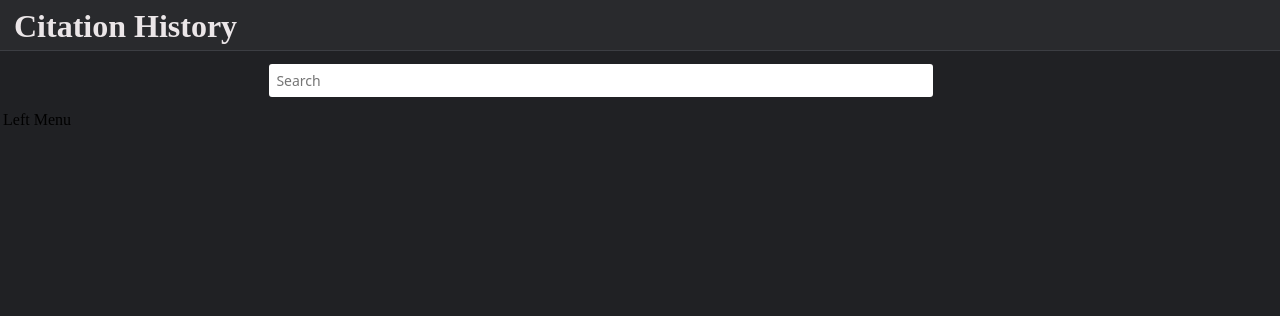
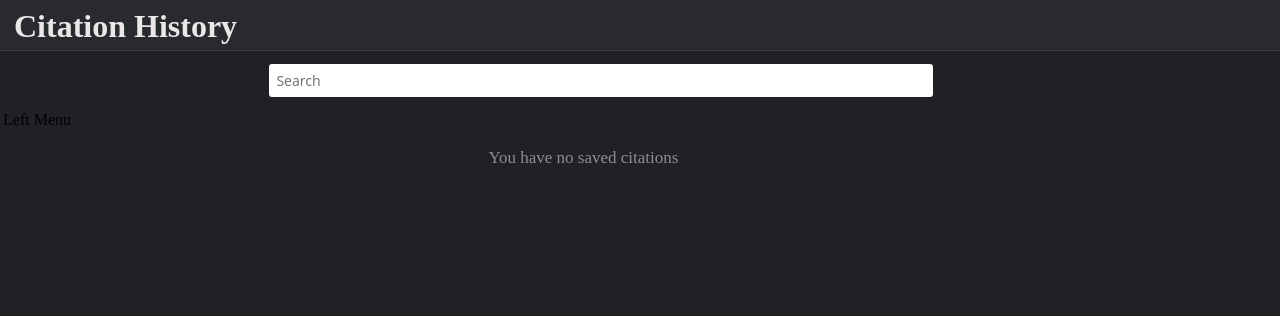
Before and after one commit to Thatguyjs/Citation-Extension, a browser extension: page history/index.html in a window 1280 px wide. Shown: the top 316 px of the page. Drawn offline with Linux system fonts and the light colour scheme; no server answers.

Commit message:
Add "No saved citations" message, clean up stylesheet

```diff
--- a/history/citation.css
+++ b/history/citation.css
@@ -60,7 +60,6 @@
 
 .citation-created {
 	float: right;
-	/* position: absolute; */
 	display: inline-block;
 
 	margin: 6px 16px;
@@ -71,8 +70,8 @@
 
 .citation-body {
 	display: block;
+	margin: 14px 28px;
 
-	margin: 14px 28px;
 	width: 90%;
 
 	font-size: 16px;
--- a/history/index.html
+++ b/history/index.html
@@ -35,6 +35,11 @@
 				<!-- Citation List -->
 				<td id="citation-list">
 					<!-- citations are dynamically loaded -->
+
+					<!-- Shown if no citations exist -->
+					<div id="citations-empty">
+						<p>You have no saved citations</p>
+					</div>
 				</td>
 
 
--- a/history/list.js
+++ b/history/list.js
@@ -5,6 +5,9 @@ const CitationList = {
 
 	// Main citation list container
 	_list: document.getElementById("citation-list"),
+
+	// "No citations" message
+	_message: document.getElementById("citations-empty"),
 
 
 	// Citation element html
@@ -24,6 +27,10 @@ const CitationList = {
 
 	// Load citation + container lists
 	load: function(object) {
+		if(object.citations.length) {
+			this._message.style.display = 'none';
+		}
+
 		for(let c in object.citations) {
 			let element = document.createElement('div');
 			element.id = "citation-num-" + c;
--- a/history/style.css
+++ b/history/style.css
@@ -22,7 +22,23 @@ body {
 
 /* Citation List */
 #citation-list {
+	position: relative;
 	overflow-y: scroll;
+}
+
+/* "No citations" message */
+#citations-empty {
+	display: block;
+	position: absolute;
+
+	margin-top: 20px;
+
+	left: 325px;
+	transform: translateX(-50%);
+}
+#citations-empty p {
+	color: var(--text-secondary-dark);
+	font-size: 17px;
 }
 
 
```
